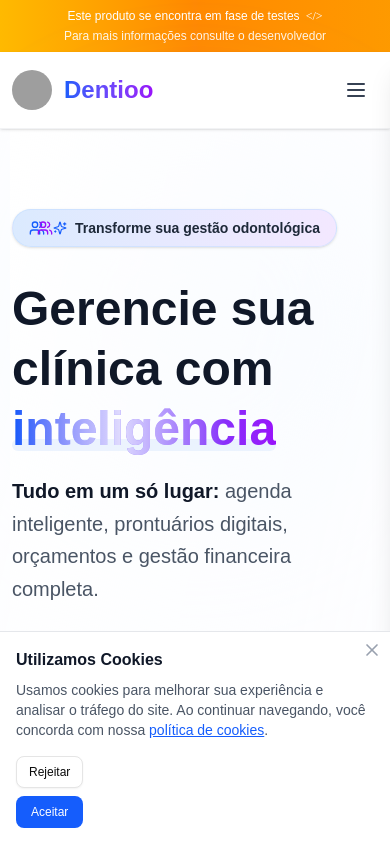
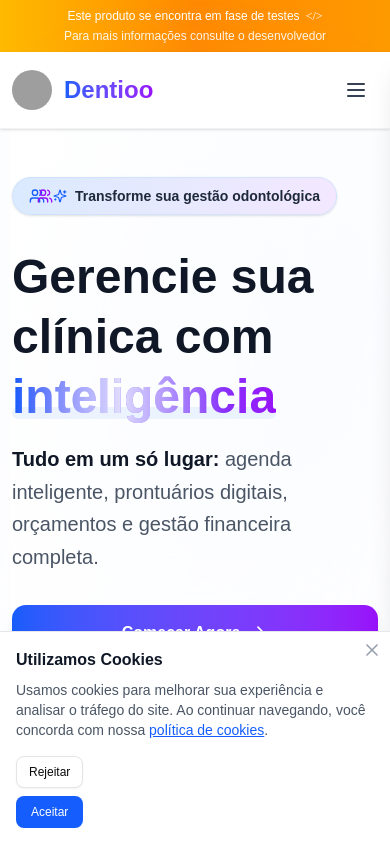
Before and after one commit to dentioo/dentioo-frontend, a Next.js app: page / in a window 390 px wide. Shown: the top 842 px of the page. Built offline with nearby package versions, Linux system fonts and the light colour scheme; grey boxes are pictures that could not be loaded; a web font is replaced by a local one.

Commit message:
style: Reduzir padding top da hero section no mobile

```diff
--- a/components/marketing/hero-section.tsx
+++ b/components/marketing/hero-section.tsx
@@ -154,7 +154,7 @@ export function HeroSection() {
       <div className="absolute top-0 right-0 w-96 h-96 bg-blue-200/20 rounded-full blur-3xl -z-10"></div>
       <div className="absolute bottom-0 left-0 w-96 h-96 bg-purple-200/20 rounded-full blur-3xl -z-10"></div>
 
-      <div className="relative max-w-[100rem] mx-auto px-3 sm:px-3 lg:px-4 pt-20 lg:pt-[75px] pb-16 lg:pb-32 z-10">
+      <div className="relative max-w-[100rem] mx-auto px-3 sm:px-3 lg:px-4 pt-12 lg:pt-[75px] pb-16 lg:pb-32 z-10">
         <div className="max-w-4xl">
           {/* Content */}
           <div className="space-y-8 animate-in fade-in slide-in-from-left duration-700 relative z-10">
```
